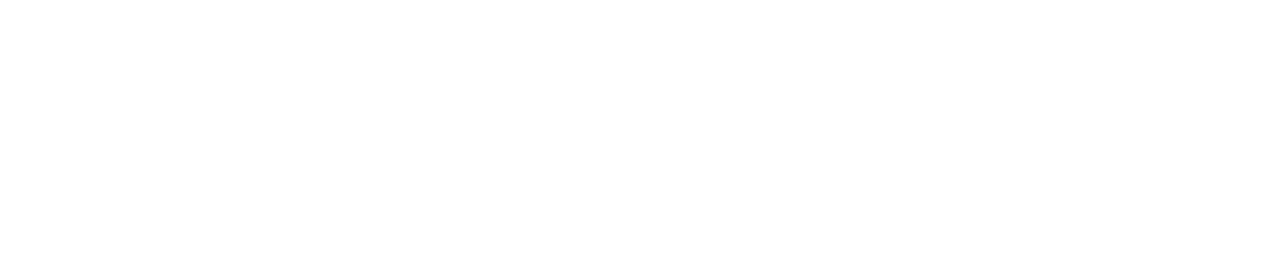
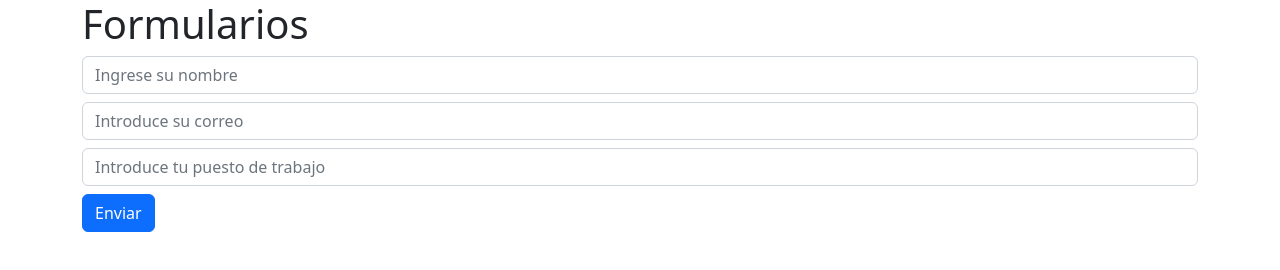
Before and after one commit to igijon/javascript_form_validation_fetch, a website: page src/index.html in a window 1280 px wide. Drawn offline with nearby package versions, Linux system fonts and the light colour scheme.

Commit message:
Formulario validación HTML close #2

```diff
--- a/src/index.html
+++ b/src/index.html
@@ -13,6 +13,46 @@
     />
   </head>
   <body>
+    <div class="container">
+        <h1>Formularios</h1>
 
+        <form id="formulario">
+          <input
+            class="form-control mb-2"
+            name="userName"
+            placeholder="Ingrese su nombre"
+            autocomplete="off"
+            id="userName"
+            type="text"
+            required
+            pattern="^[A-Za-zÑñÁáÉéÍíÓóÚúÜü\s]+$"
+            title="Solo letras"
+            minlength="3"
+            maxlength="10"
+          />
+          <input
+            class="form-control mb-2"
+            name="userEmail"
+            placeholder="Introduce su correo"
+            id="userEmail"
+            autocomplete="off"
+            type="email"
+            required
+            pattern="^[a-z0-9]+(\.[_a-z0-9]+)*@[a-z0-9-]+(\.[a-z0-9-]+)*(\.[a-z]{2,15})$"
+            title="Introduce un email válido"
+          />
+          <input
+            class="form-control mb-2"
+            name="userJob"
+            placeholder="Introduce tu puesto de trabajo"
+            id="userJob"
+            autocomplete="off"
+            type="text"
+            required
+            title="No puede ser vacío"
+          />
+          <button class="btn btn-primary" type="submit">Enviar</button>
+        </form>
+      </div>
   </body>
 </html>
```
